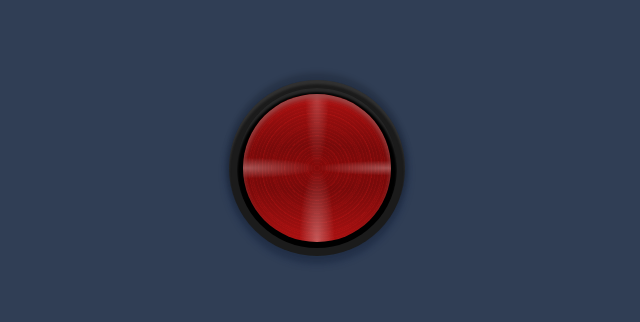
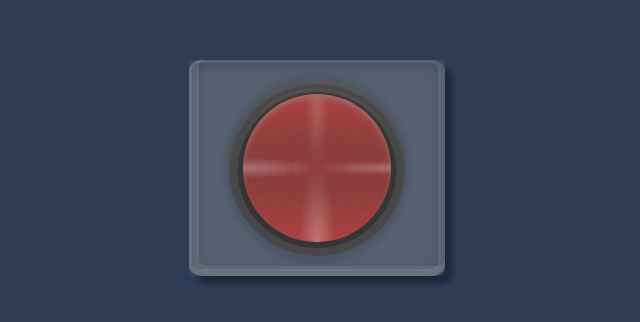
Before and after one commit to JamieBennett-Dev/Chernobyl-A35-Button, a plain HTML site: page index.html in a window 1280 px wide. Shown: the part 232-554 px from the top of the page, without its empty margins (323-963 px from the left). Drawn offline with Linux system fonts and the light colour scheme.

Commit message:
cover-wrap

```diff
--- a/assets/css/style.css
+++ b/assets/css/style.css
@@ -62,3 +62,32 @@ body {
     inset rgba(61, 0, 0, 0,7) 0 2px 2px 2px,
     inset rgba(61, 0, 0, 0.15) 0 2px 2px 5px;
 }
+
+.glass-wrap {
+    width: 16rem;
+    height: 13.5rem;
+    overflow: hidden;
+}
+
+.glass {
+    width: 100%;
+    height: 100%;
+    left: 4px;
+    top: 4px;
+    background: rgba(180, 180, 180, 0.3);
+    filter: blur(10px);
+}
+
+.cover-wrap {
+    position: absolute;
+    top: 50%;
+    left: 50%;
+    transform: translate(-50%, -50%);
+    box-shadow:
+    8px 8px 5px rgba(0, 0, 0, 0.3),
+    0px 5px 6px 4px rgba(29, 50, 90, 0.3),
+    inset 5px -5px 0px 5px rgba(200, 200, 200, 0.15),
+    inset -2px -2px 0px 5px rgba(195, 195, 195, 0.15);
+    z-index: 3;
+    border-radius: 5%;
+}
--- a/index.html
+++ b/index.html
@@ -12,6 +12,13 @@
 </head>
 <body>
 
+
+    <div class="cover-wrap">
+        <div class="glass-wrap">
+            <div class="glass"></div>
+        </div>
+    </div>
+
     <div class="frame">
         <div class="inner-frame">
             <div class="button"></div>
```
